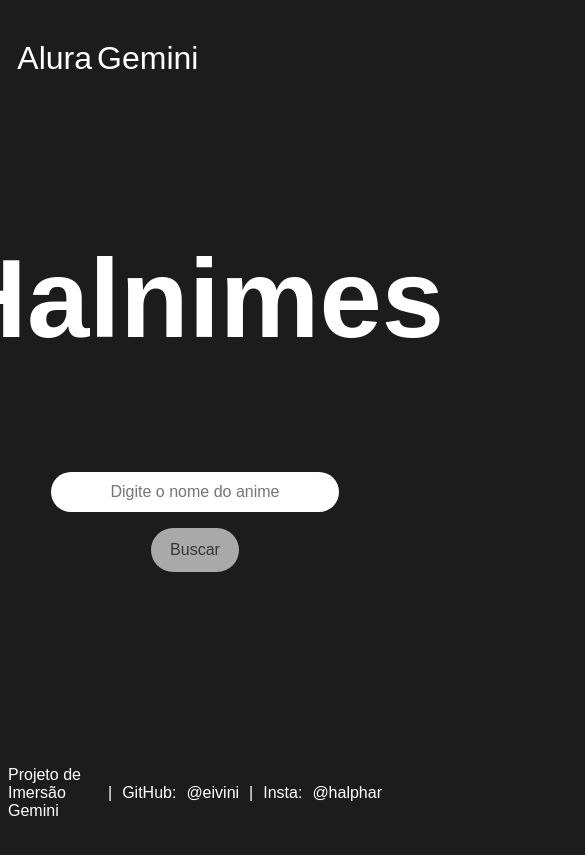
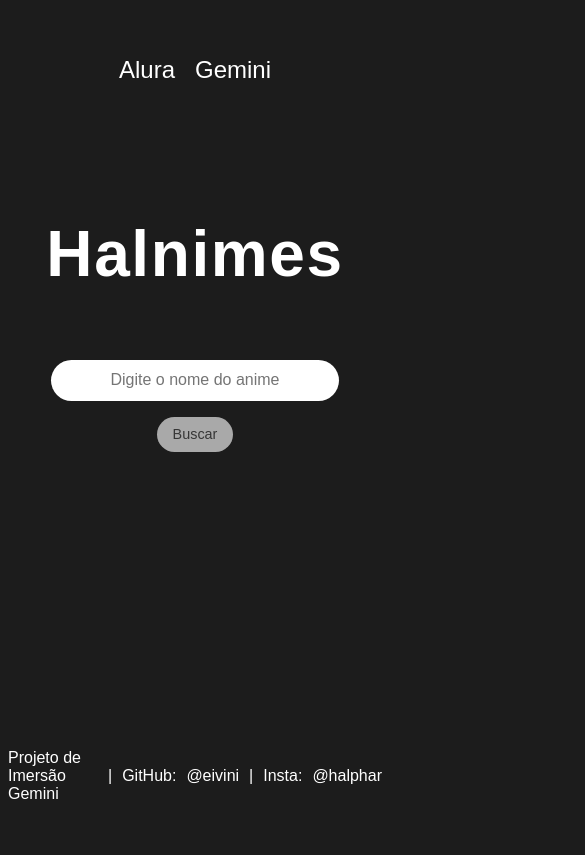
Before and after one commit to eivini/Alura_ProjetoImersao, a plain HTML site: page index.html in a window 390 px wide. Shown: the top 855 px of the page, 585 px wide, since content can reach past the window. Drawn offline with Linux system fonts and the light colour scheme.

Commit message:
Projeto Imersão Dev com Gemini

```diff
--- a/app.js
+++ b/app.js
@@ -72,3 +72,11 @@ for(let dado of projeto){
           </section>
           `
   }
+
+  let campoBusca = document.getElementById("campo-busca"); //pedi para o gemini colocar pro usuario poder fazer a busca com o enter
+
+  campoBusca.addEventListener('keyup', function(event) {
+      if (event.key === 'Enter') {
+          buscar();
+      }
+  });
--- a/dados.js
+++ b/dados.js
@@ -28,8 +28,7 @@ let dados = [
         descricao: "One Piece é um anime e mangá japonês que cativou milhões de fãs ao redor do mundo. Criado por Eiichiro Oda, a história acompanha Monkey D. Luffy, um jovem pirata que sonha em encontrar o tesouro lendário One Piece e se tornar o Rei dos Piratas. Junto de sua excêntrica tripulação, o Chapéu de Palha, Luffy navega pelos vastos mares do Grand Line, enfrentando desafios perigosos, desvendando mistérios ancestrais e forjando amizades duradouras. Com uma mistura única de ação, comédia, drama e fantasia, One Piece oferece uma jornada épica que celebra a amizade, a liberdade e a busca por seus sonhos.",
         link: "https://myanimelist.net/anime/21/One_Piece",
         tags: "luffy d. pirata todos"
-
-    }
+    },
 ];
 let social = [
     {
--- a/style.css
+++ b/style.css
@@ -2,10 +2,11 @@ body {
     font-family: 'Poppins', sans-serif;
     background-color: #1C1C1C;
     color: #ffffff;
-    min-height: 100vh;
+    min-height: 98vh;
     display: flex;
     flex-direction: column;
 }
+
 header {
     display: flex;
     flex-direction: column;
@@ -34,6 +35,7 @@ section {
     align-items: center;
     margin-bottom: 1rem;
 }
+
 
 section input {
     width: 18rem;
@@ -138,3 +140,33 @@ footer section {
     flex-direction: row;
     gap: 10px;
 }
+
+@media(max-width: 480px){
+    h1 {
+        font-size: 4rem; /* Tamanho da fonte em telas pequenas */
+        letter-spacing: 0.1rem; /* Espaçamento entre letras em telas pequenas */
+    }
+
+    .patrocinio section {
+        display: flex;
+        justify-content: center;
+        font-size: 1.5rem;
+        padding: 3rem;
+        gap: 20px;
+    }
+
+    section button {
+        border: none;
+        padding: 0.6rem 1rem; /* Espaçamento interno do botão em telas pequenas */
+        font-size: 0.9rem; /* Tamanho da fonte do botão em telas pequenas */
+    }
+
+    .resultados-busca {
+        width: 90%; /* Largura da caixa de resultados em telas pequenas */
+        height: auto; /* Altura da caixa de resultados em telas pequenas */
+    }
+
+    footer {
+        font-size: 1rem; /* Tamanho da fonte do rodapé em telas pequenas */
+    }
+}
```
